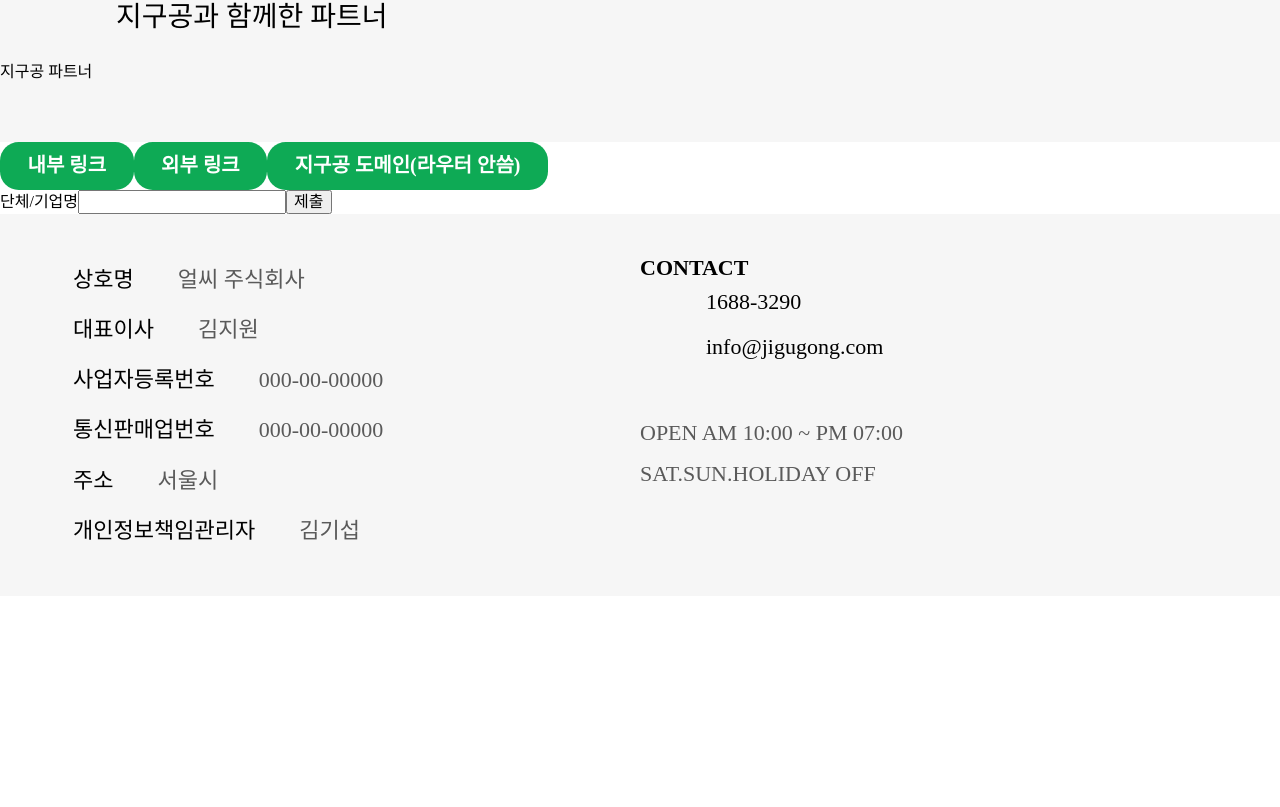
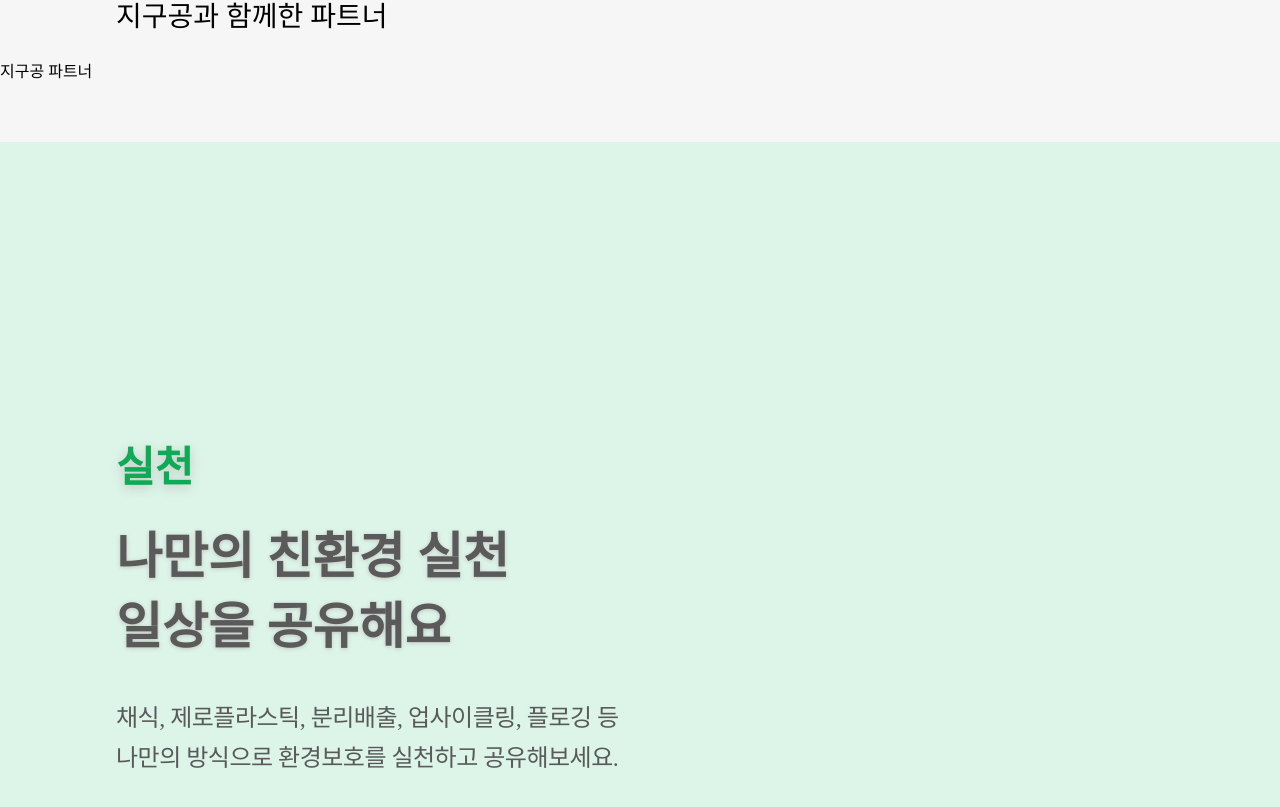
Before and after one commit to naninyang/jigugong-web, a Next.js app: page / in a window 1280 px wide. Shown: the part 1805-2612 px from the top of the page. Before the commit the page ends 2401 px from the top, so only its background shows below. Built offline with nearby package versions, Linux system fonts and the light colour scheme.

Commit message:
The `Features` area of the `Landing`
- 랜딩의 기능 영역
- `실천`
- TO-DO: `커뮤니티`, `지구+`

```diff
--- a/pages/assets/index.js
+++ b/pages/assets/index.js
@@ -17,6 +17,7 @@ export const images = {
     mission00: require('./images/mockups/mission00.png'),
     mission01: require('./images/mockups/mission01.png'),
     mission02: require('./images/mockups/mission02.png'),
+    featuresAction: require('./images/mockups/features-action.png'),
   },
 }
 
--- a/pages/components/Description.jsx
+++ b/pages/components/Description.jsx
@@ -8,12 +8,14 @@ const Paragraph = styled.p({
   fontSize: `${Rem(16)}`,
   letterSpacing: `-${Rem(.5)}`,
   color: '#5A5A5A',
+  [mq.minXsmall]: {
+    position: 'relative',
+    zIndex: 999999,
+    fontSize: `${Rem(24)}`,
+  },
   '& strong': {
     display: 'block',
     fontWeight: fontWeights.Medium,
-  },
-  [mq.minXsmall]: {
-    fontSize: `${Rem(24)}`,
   },
 });
 
--- a/pages/components/HeadingSecondary.jsx
+++ b/pages/components/HeadingSecondary.jsx
@@ -10,6 +10,8 @@ const SecondaryHeading = styled.h3({
   textShadow: '0 1px 4px #c4c4c4',
   color: '#5a5a5a',
   [mq.minXsmall]: {
+    position: 'relative',
+    zIndex: 999999,
     fontSize: `${Rem(50)}`,
   },
   '& strong': {
--- a/pages/index.jsx
+++ b/pages/index.jsx
@@ -2,8 +2,8 @@ import React from 'react';
 import styled from '@emotion/styled';
 import Main from './sections/landing/Main';
 import Mission from './sections/landing/Mission';
-import Action from './sections/landing/Action';
-import Feature from './sections/landing/Feature';
+import Feature from './sections/landing/Features';
+import Commerce from './sections/landing/Commerce';
 import Proposal from './sections/landing/Proposal';
 
 const Container = styled.div();
@@ -13,7 +13,7 @@ function index() {
     <Container>
       <Main />
       <Mission />
-      <Action />
+      <Commerce />
       <Feature />
       <Proposal />
     </Container>
--- a/pages/sections/landing/Action.jsx
+++ /dev/null
@@ -1,18 +0,0 @@
-import React from 'react';
-import styled from '@emotion/styled';
-import { Rem, styles } from '../../utils/designSystem';
-import { images } from '../../utils/designSystem';
-import HeadingPrimary from '../../components/HeadingPrimary';
-import HeadingSecondary from '../../components/HeadingSecondary';
-import Description from '../../components/Description';
-
-const Container = styled.section();
-
-const Action = () => {
-  return (
-    <Container>
-    </Container>
-  )
-}
-
-export default Action;
--- a/pages/sections/landing/Feature.jsx
+++ b/pages/sections/landing/Commerce.jsx
@@ -2,21 +2,18 @@ import React from 'react';
 import styled from '@emotion/styled';
 import { Rem, styles } from '../../utils/designSystem';
 import { images } from '../../utils/designSystem';
-import ButtonGreen from '../../components/ButtonGreen';
 import HeadingPrimary from '../../components/HeadingPrimary';
 import HeadingSecondary from '../../components/HeadingSecondary';
 import Description from '../../components/Description';
 
 const Container = styled.section();
 
-const Feature = () => {
+const Commerce = () => {
   return (
     <Container>
-      <ButtonGreen href="/">내부 링크</ButtonGreen>
-      <ButtonGreen href="https://naver.com/">외부 링크</ButtonGreen>
-      <ButtonGreen href="https://jigugong.com/">지구공 도메인(라우터 안씀)</ButtonGreen>
+      {/* 상점 */}
     </Container>
   )
 }
 
-export default Feature;
+export default Commerce;
--- /dev/null
+++ b/pages/sections/landing/Features.jsx
@@ -0,0 +1,94 @@
+import React from 'react';
+import styled from '@emotion/styled';
+import { mq, styles, Rem, Em } from '../../utils/designSystem';
+import { images } from '../../assets/';
+import ButtonGreen from '../../components/ButtonGreen';
+import HeadingPrimary from '../../components/HeadingPrimary';
+import HeadingSecondary from '../../components/HeadingSecondary';
+import Description from '../../components/Description';
+import ArticleList from '../../components/ArticleList';
+
+const Container = styled.section({
+  backgroundColor: '#dcf5e8',
+  [mq.maxMobile]: {
+    overflowX: 'hidden',
+  },
+  [mq.minSmall]: {
+    overflowX: 'hidden',
+  },
+});
+
+const Action = styled.div({
+  ...styles.widthSettings,
+  position: 'relative',
+  display: 'flex',
+  flexDirection: 'column',
+  paddingTop: Em(40),
+  [mq.minTablet]: {
+    padding: `${Em(100)} ${Em(40)} 0`,
+  },
+  [mq.minSmall]: {
+    margin: '0 auto',
+    padding: `0 0 0 ${Em(68)}`,
+    justifyContent: 'center',
+    minHeight: Rem(829 + 110),
+    height: `calc(100vh - ${Rem(609)})`,
+  },
+});
+
+const MockupImages = styled.div({
+  marginTop: Em(40),
+  [mq.minSmall]: {
+    marginTop: 0,
+  },
+});
+
+const MockupImage = styled.div({
+  background: `url(${images.mockup.featuresAction}) no-repeat 50% 50%/cover`,
+  margin: `0 -${Em(170)}`,
+  paddingTop: '120.114345%',
+  height: 0,
+  [mq.minTablet]: {
+    margin: `0 -${Em(150)}`,
+    paddingBottom: 0,
+  },
+  [mq.minXsmall]: {
+    margin: `0 -${Em(120)}`,
+    maxWidth: Rem(1211),
+  },
+  [mq.minSmall]: {
+    position: 'absolute',
+    top: '50%',
+    left: '50%',
+    transform: 'translate(-50%, -50%)',
+    margin: `${Em(110)} 0 0 ${Em(350)}`,
+    paddingTop: '61.114345%',
+    width: Rem(1211),
+  },
+});
+
+const Feature = () => {
+  return (
+    <Container>
+      <Action>
+        <HeadingPrimary>실천</HeadingPrimary>
+        <HeadingSecondary>
+          나만의 친환경 실천
+          <strong>일상을 공유해요</strong>
+        </HeadingSecondary>
+        <Description>
+          <strong>채식, 제로플라스틱, 분리배출, 업사이클링, 플로깅 등</strong>
+          나만의 방식으로 환경보호를 실천하고 공유해보세요.
+        </Description>
+        <MockupImages>
+          <MockupImage />
+        </MockupImages>
+      </Action>
+      <ArticleList heading={'인기 실천글'}>
+        실천글 목록
+      </ArticleList>
+    </Container>
+  )
+}
+
+export default Feature;
--- a/pages/sections/landing/Main.jsx
+++ b/pages/sections/landing/Main.jsx
@@ -19,9 +19,12 @@ const Mobile = ({ children }) => {
 const Container = styled.main({
   paddingTop: `${Rem(97)}`,
   backgroundImage: 'radial-gradient(circle at 0 0, #dcf5e8, #dcf5e8, #eaf7ff)',
+  [mq.maxMobile]: {
+    overflowX: 'hidden',
+  },
   [mq.minSmall]: {
     overflowX: 'hidden',
-  }
+  },
 });
 
 const Contents = styled.div({
@@ -81,8 +84,6 @@ const Point = styled.strong({
   color: '#0EAA55',
   '&~ span': {
     display: 'block',
-    position: 'relative',
-    zIndex: 999999,
   },
 });
 
--- a/pages/sections/landing/Mission.jsx
+++ b/pages/sections/landing/Mission.jsx
@@ -83,7 +83,7 @@ const MockupImage1 = styled.div({
 
 const MockupImage2 = styled.div({
   position: 'relative',
-  margin: `0 -${Em(192)}`,
+  margin: 0,
   paddingTop: '125.196548%',
   height: 0,
   background: `url(${images.mockup.mission01}) no-repeat 50% 50%/cover`,
@@ -91,7 +91,7 @@ const MockupImage2 = styled.div({
 
 const MockupImage3 = styled.div({
   position: 'relative',
-  margin: `0 -${Em(192)}`,
+  margin: 0,
   paddingTop: '125.196548%',
   height: 0,
   background: `url(${images.mockup.mission02}) no-repeat 50% 50%/cover`,
```
Also changed, not shown: pages/assets/images/mockups/features-action.png (added), 1 other file (tests, documents, lock files or other folders).
